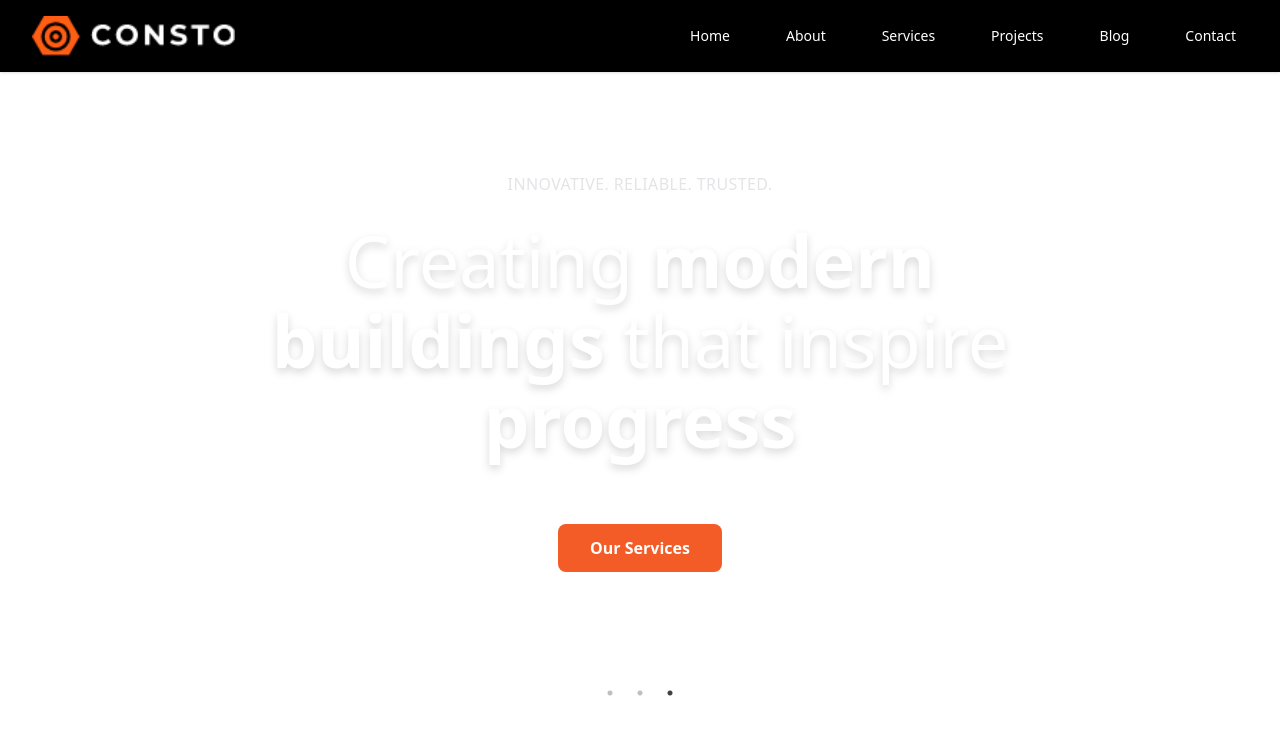
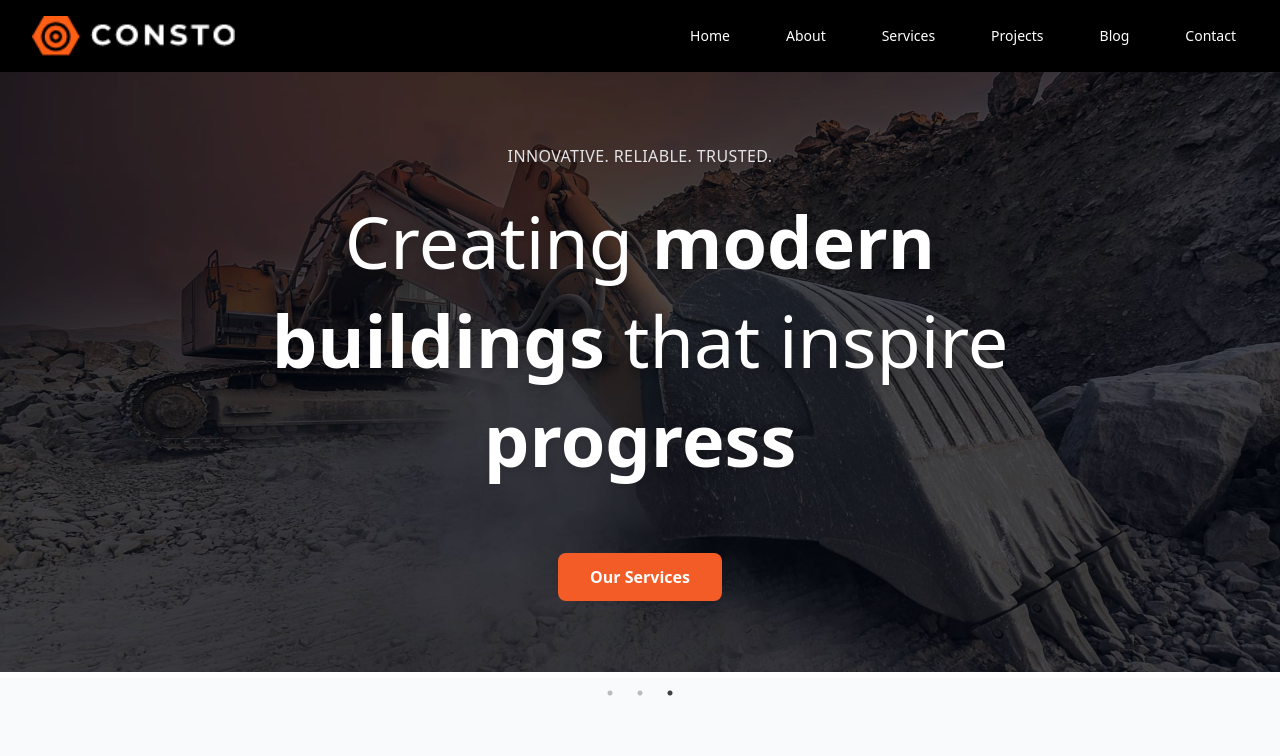
Before and after one commit to oladhimeji1/rasyom-website, a Next.js app: page / in a window 1280 px wide. Shown: the top 756 px of the page. Built offline with nearby package versions, Linux system fonts and the light colour scheme.

Commit message:
fixed Hero Background not showing and Remove Duplicate Footer

```diff
--- a/src/app/page.tsx
+++ b/src/app/page.tsx
@@ -38,7 +38,7 @@ export default function HomePage() {
     <>
       <div className="min-h-screen hero-section">
         {/* Hero Section */}
-        <section className="relative text-white hero-section">
+        <section className="relative text-white">
           <div className=" mx-auto px-4 sm:px-6 lg:px-0">
             <HeroSlider />
           </div>
@@ -295,8 +295,6 @@ export default function HomePage() {
         <HomeBlogSection />
 
         <HomeCta />
-
-        <Footer />
       </div>
     </>
   );
--- a/src/components/HeroSlider.tsx
+++ b/src/components/HeroSlider.tsx
@@ -2,9 +2,9 @@
 
 import Link from "next/link";
 import Slider from "react-slick";
+import Image from "next/image";
 import "slick-carousel/slick/slick.css";
 import "slick-carousel/slick/slick-theme.css";
-// import { heroSlides } from "@/utils/data";
 
 const heroSlides = [
   {
@@ -35,8 +35,8 @@ const heroSlides = [
     tagline: "Innovative. Reliable. Trusted.",
     heading: (
       <>
-        Creating <span className="font-bold">modern buildings</span> that inspire{" "}
-        <span className="font-bold">progress</span>
+        Creating <span className="font-bold">modern buildings</span> that
+        inspire <span className="font-bold">progress</span>
       </>
     ),
   },
@@ -60,17 +60,28 @@ export default function HeroSlider() {
         {heroSlides.map((slide) => (
           <div
             key={slide.id}
-            className="relative h-96 md:h-[600px] bg-center bg-no-repeat bg-cover flex items-center justify-center text-center px-4 overflow-hidden"
-            style={{ backgroundImage: `url(${slide.bg})` }}
+            className="relative h-96 md:h-[600px] overflow-hidden"
           >
-            <div className="flex items-center justify-center flex-col h-full text-white">
+            {/* Background image with next/image */}
+            <Image
+              src={slide.bg}
+              alt={slide.tagline}
+              fill
+              priority
+              className="object-cover object-center"
+            />
+
+            {/* Dark overlay */}
+            <div className="absolute inset-0 bg-black/40" />
+
+            {/* Content */}
+            <div className="relative z-10 flex items-center justify-center flex-col h-full text-center text-white px-4">
               <h3 className="uppercase text-md font-medium mb-6 text-zinc-200 tracking-wide">
                 {slide.tagline}
               </h3>
-              <h1 className="text-4xl leading-20 max-w-4xl md:text-7xl font-medium mb-6 drop-shadow-lg">
+              <h1 className="text-4xl leading-snug max-w-4xl md:text-7xl font-medium mb-6 drop-shadow-lg">
                 {slide.heading}
               </h1>
-
               <Link
                 href="/services"
                 className="inline-block mt-10 bg-[rgb(243,92,39)] text-white px-8 py-3 rounded-lg font-semibold hover:bg-[#363636] transition-colors"
```
